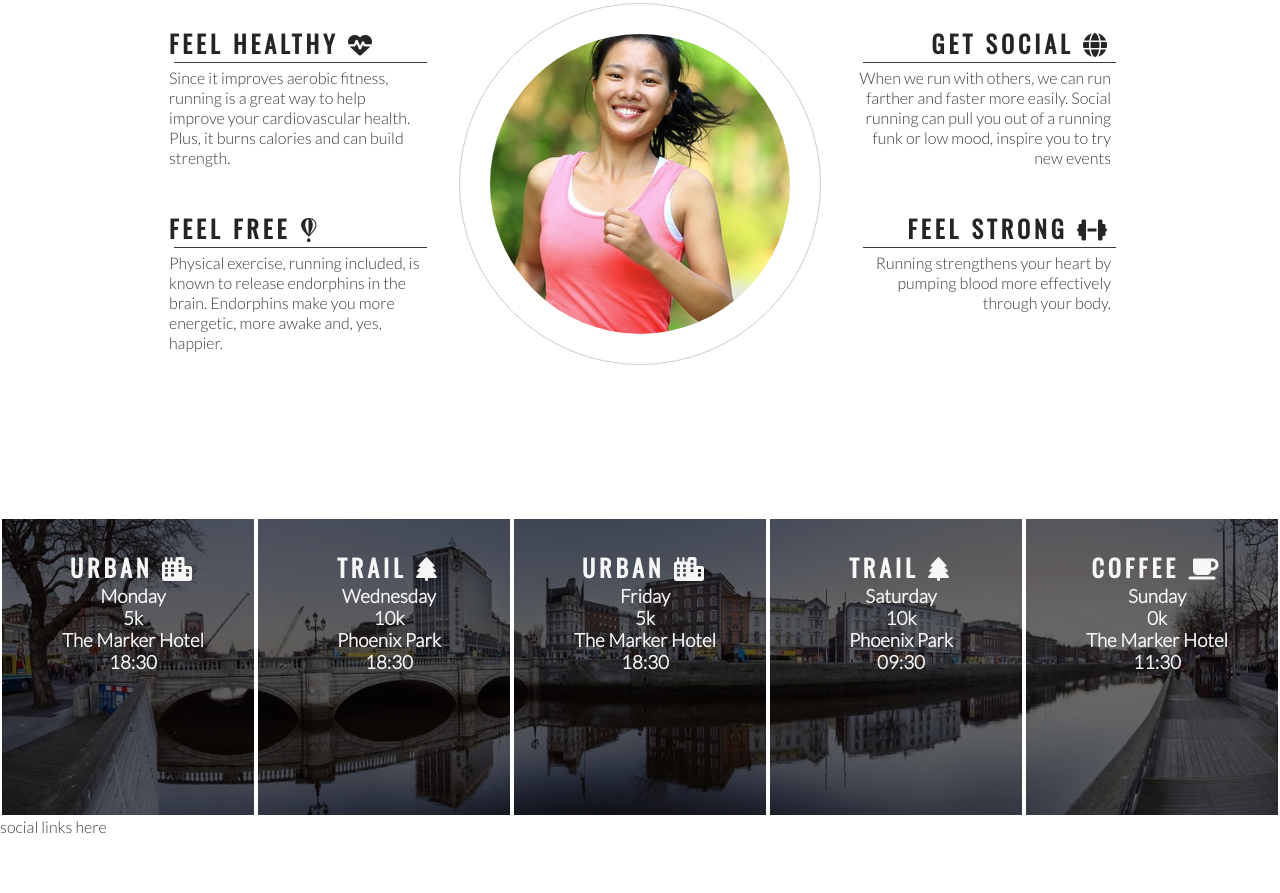
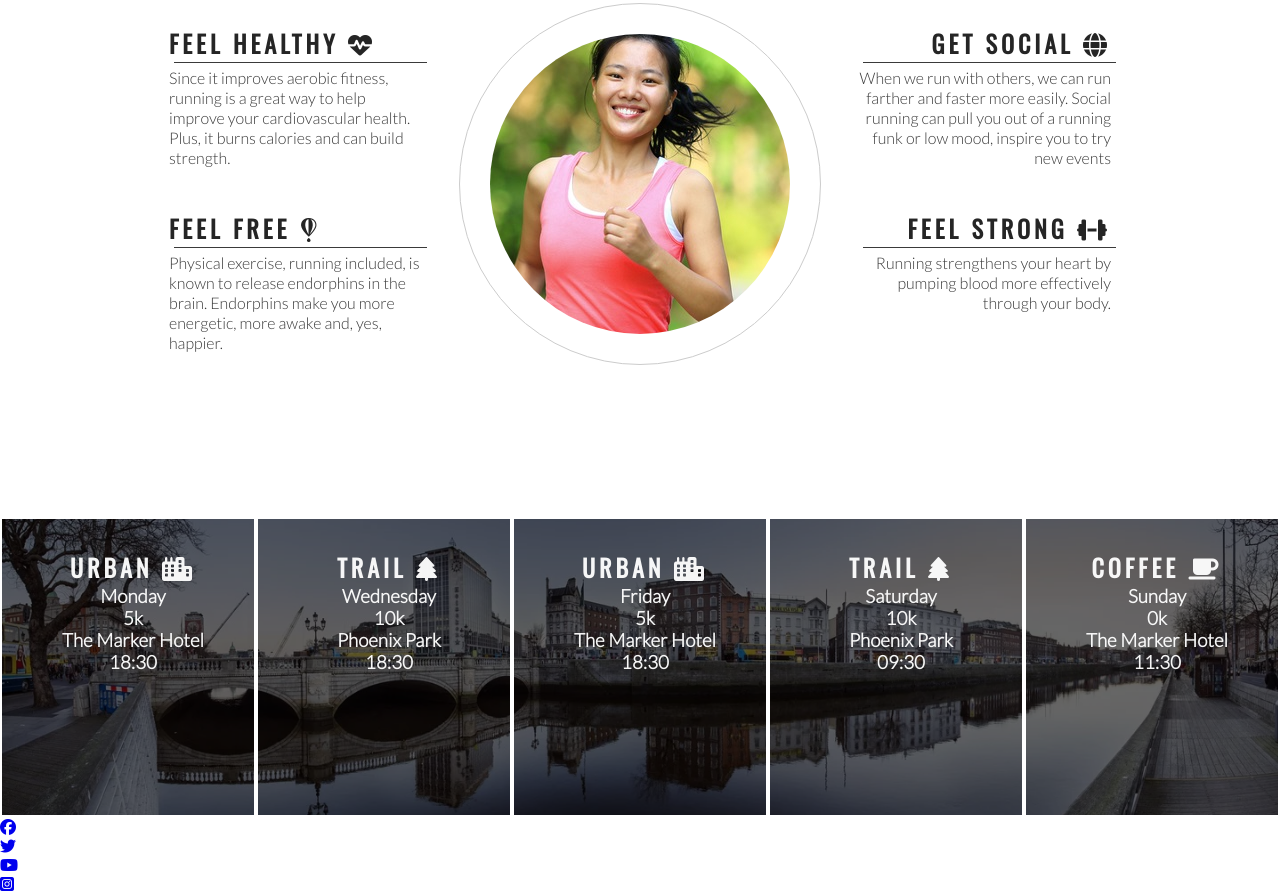
Before and after one commit to ericjonesdev/love-running, a plain HTML site: page index.html in a window 1280 px wide. Shown: the part 778-1671 px from the top of the page. Before the commit the page ends 1614 px from the top, so only its background shows below. Drawn offline with nearby package versions, Linux system fonts and the light colour scheme.

Commit message:
Add social media icons to footer

```diff
--- a/index.html
+++ b/index.html
@@ -110,7 +110,24 @@
         </div>
     </section>
     <footer>
-        social links here
+       <ul>
+        <li>
+            <a href="https://facebook.com" target="_blank" rel="noopener"
+            aria-label="Visit our Facebook page (opens in a new tab)"><i class="fa-brands fa-facebook"></i></a>
+        </li>
+        <li>
+            <a href="https://twitter.com" target="_blank" rel="noopener"
+            aria-label="Visit our Twitter page (opens in a new tab)"><i class="fa-brands fa-twitter"></i></i></a>
+        </li>
+        <li>
+            <a href="https://youtube.com" target="_blank" rel="noopener"
+            aria-label="Visit our Youtube page (opens in a new tab)"><i class="fa-brands fa-youtube"></i></i></i></a>
+        </li>
+        <li>
+            <a href="https://instagram.com" target="_blank" rel="noopener"
+            aria-label="Visit our Instagram page (opens in a new tab)"><i class="fa-brands fa-square-instagram"></i></i></a>
+        </li>
+       </ul>
     </footer>
 
     <!-- font awesome-->
```
